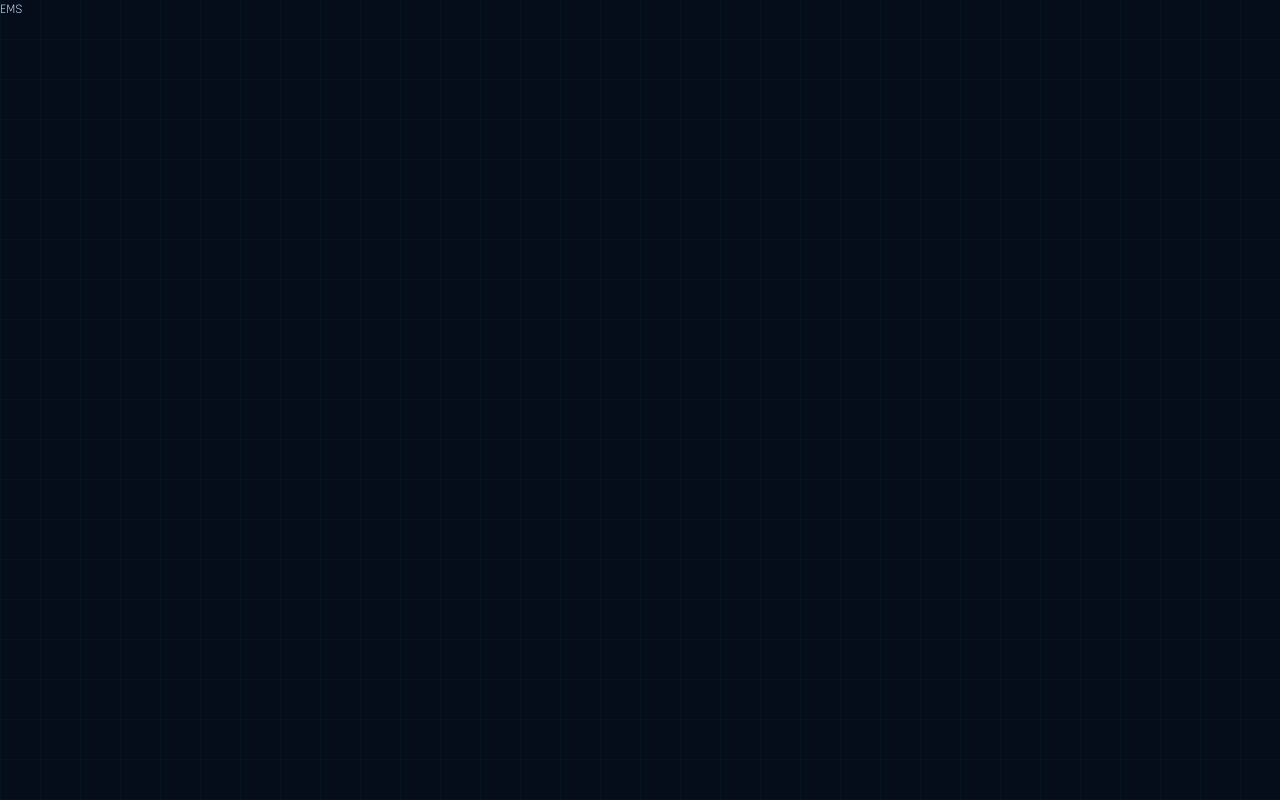
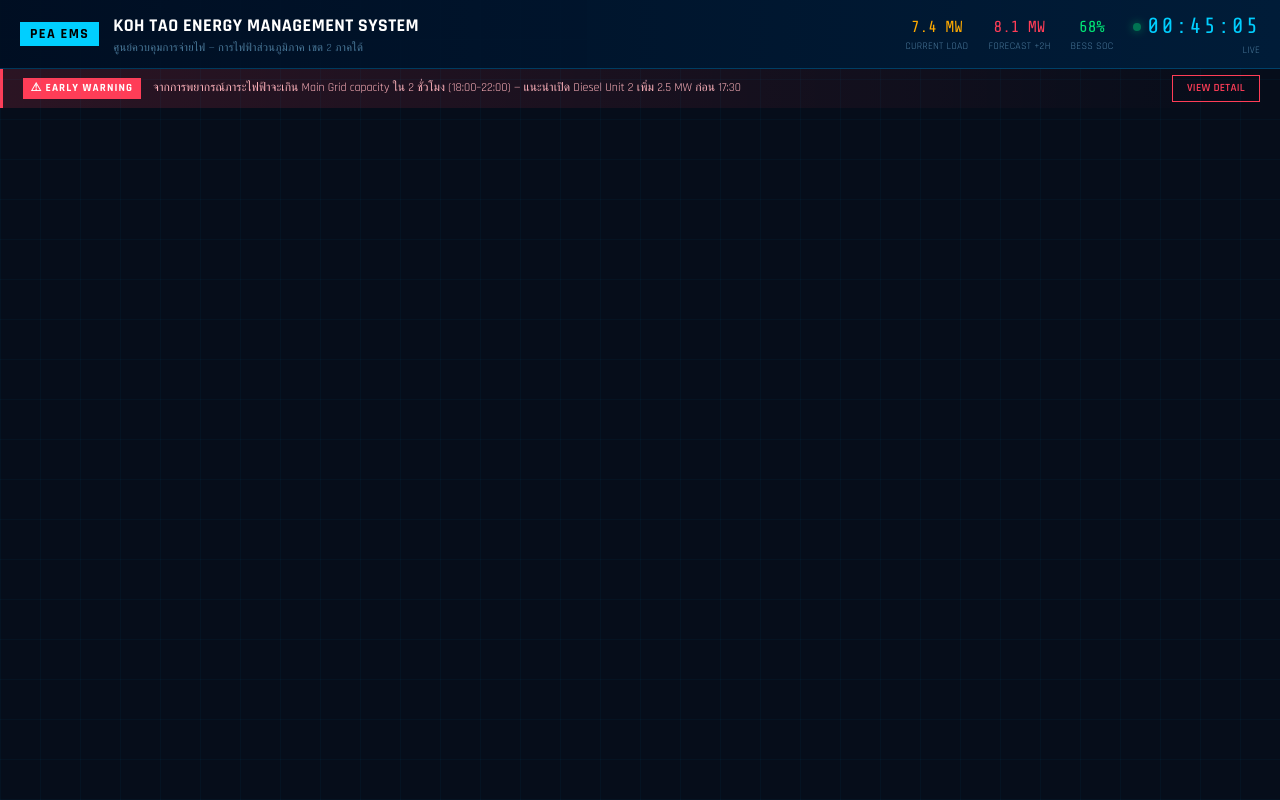
Before and after one commit to 9Ten/grid-guardian, a React (Vite) app in the folder frontend/: page / in a window 1280 px wide. Built offline with nearby package versions, Linux system fonts and the light colour scheme; a web font is replaced by a local one.

Commit message:
feat(frontend): add Header and AlertStrip components

```diff
--- a/frontend/src/App.tsx
+++ b/frontend/src/App.tsx
@@ -1,3 +1,11 @@
+import Header from './components/Header'
+import AlertStrip from './components/AlertStrip'
+
 export default function App() {
-  return <div className="bg-bg min-h-screen text-textBase">EMS</div>
+  return (
+    <div className="min-h-screen" style={{ background: '#060d1a', color: '#cce8ff' }}>
+      <Header />
+      <AlertStrip />
+    </div>
+  )
 }
--- /dev/null
+++ b/frontend/src/components/AlertStrip.tsx
@@ -0,0 +1,31 @@
+export default function AlertStrip() {
+  return (
+    <div
+      className="flex items-center gap-3 px-5 py-1.5 text-[12px]"
+      style={{
+        background: 'linear-gradient(90deg, rgba(255,61,87,0.15) 0%, transparent 100%)',
+        borderLeft: '3px solid #ff3d57',
+        color: '#ffb3bc',
+      }}
+    >
+      <span
+        className="font-display font-bold text-[11px] px-2 py-0.5 tracking-widest text-white"
+        style={{ background: '#ff3d57' }}
+      >
+        ⚠ EARLY WARNING
+      </span>
+      <span className="flex-1">
+        จากการพยากรณ์ภาระไฟฟ้าจะเกิน Main Grid capacity ใน 2 ชั่วโมง (18:00–22:00)
+        — แนะนำเปิด Diesel Unit 2 เพิ่ม 2.5 MW ก่อน 17:30
+      </span>
+      <button
+        className="font-display font-semibold text-[11px] tracking-wide px-3.5 py-1 transition-colors"
+        style={{ border: '1px solid #ff3d57', color: '#ff3d57', background: 'transparent' }}
+        onMouseEnter={e => { (e.currentTarget as HTMLButtonElement).style.background = '#ff3d57'; (e.currentTarget as HTMLButtonElement).style.color = '#fff' }}
+        onMouseLeave={e => { (e.currentTarget as HTMLButtonElement).style.background = 'transparent'; (e.currentTarget as HTMLButtonElement).style.color = '#ff3d57' }}
+      >
+        VIEW DETAIL
+      </button>
+    </div>
+  )
+}
--- /dev/null
+++ b/frontend/src/components/Header.tsx
@@ -0,0 +1,73 @@
+import { useEffect, useState } from 'react'
+
+export default function Header() {
+  const [time, setTime] = useState('')
+
+  useEffect(() => {
+    const tick = () => {
+      const now = new Date()
+      setTime(now.toLocaleTimeString('th-TH', { hour: '2-digit', minute: '2-digit', second: '2-digit', hour12: false }))
+    }
+    tick()
+    const id = setInterval(tick, 1000)
+    return () => clearInterval(id)
+  }, [])
+
+  return (
+    <header
+      className="flex items-center justify-between px-5 py-2.5 sticky top-0 z-50 border-b"
+      style={{
+        background: 'linear-gradient(90deg, rgba(0,15,35,0.95) 0%, rgba(0,30,60,0.9) 100%)',
+        borderColor: 'rgba(0,180,255,0.25)',
+      }}
+    >
+      {/* Left */}
+      <div className="flex items-center gap-3.5">
+        <span
+          className="font-display font-bold text-sm tracking-widest px-2.5 py-0.5"
+          style={{ background: '#00cfff', color: '#000' }}
+        >
+          PEA EMS
+        </span>
+        <div>
+          <div className="font-display font-bold text-lg tracking-wide text-white">
+            KOH TAO ENERGY MANAGEMENT SYSTEM
+          </div>
+          <div className="text-[11px] tracking-wide" style={{ color: '#4a7a9b' }}>
+            ศูนย์ควบคุมการจ่ายไฟ — การไฟฟ้าส่วนภูมิภาค เขต 2 ภาคใต้
+          </div>
+        </div>
+      </div>
+
+      {/* Right */}
+      <div className="flex items-center gap-5">
+        <KpiStat value="7.4 MW" label="CURRENT LOAD" valueClass="text-gg-amber" />
+        <KpiStat value="8.1 MW" label="FORECAST +2H"  valueClass="text-gg-red"   />
+        <KpiStat value="68%"    label="BESS SOC"       valueClass="text-gg-green" />
+        <div>
+          <div className="flex items-center">
+            <span
+              className="inline-block w-2 h-2 rounded-full mr-1.5 animate-pulse-dot"
+              style={{ background: '#00e676', boxShadow: '0 0 8px #00e676' }}
+            />
+            <span className="font-mono text-[22px] tracking-widest" style={{ color: '#00cfff' }}>
+              {time || '--:--:--'}
+            </span>
+          </div>
+          <div className="text-[10px] text-right tracking-wide" style={{ color: '#4a7a9b' }}>
+            LIVE
+          </div>
+        </div>
+      </div>
+    </header>
+  )
+}
+
+function KpiStat({ value, label, valueClass }: { value: string; label: string; valueClass: string }) {
+  return (
+    <div className="text-center">
+      <div className={`font-mono text-base ${valueClass}`}>{value}</div>
+      <div className="text-[10px] tracking-wide" style={{ color: '#4a7a9b' }}>{label}</div>
+    </div>
+  )
+}
```
